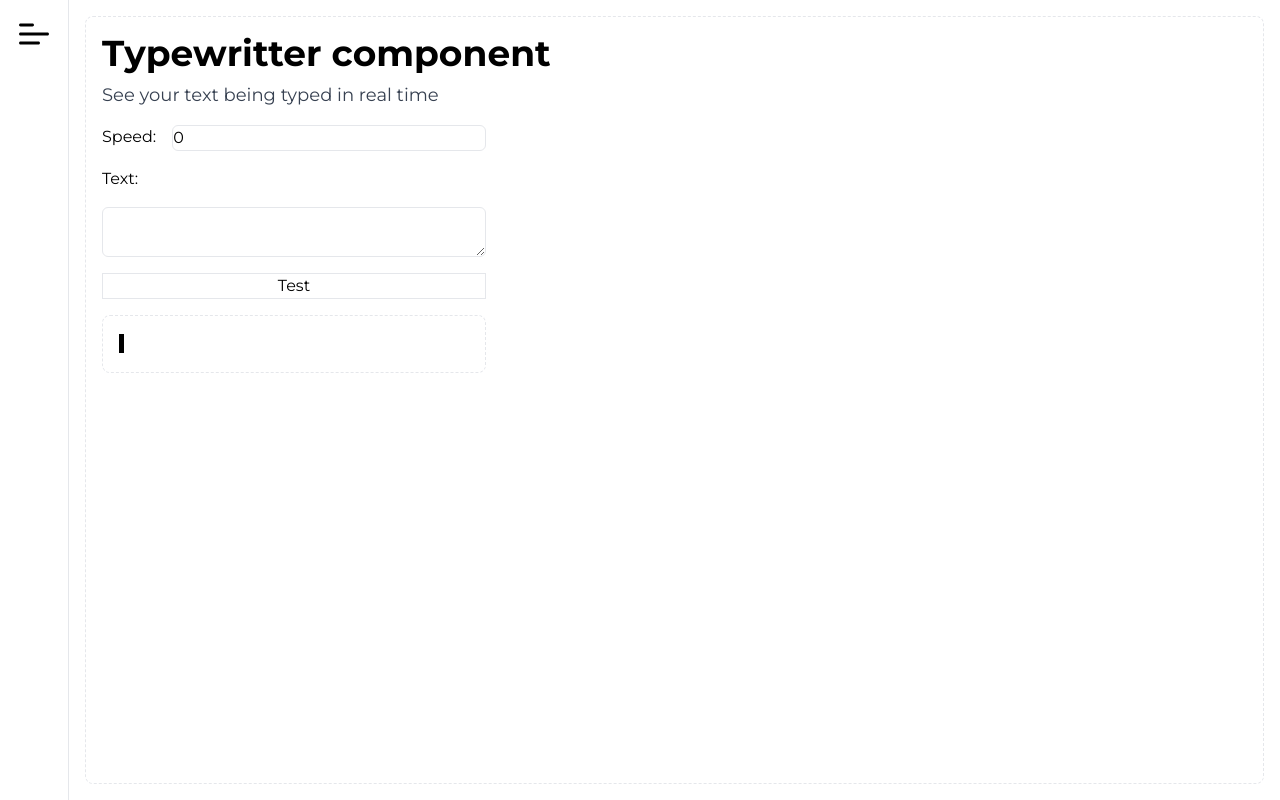
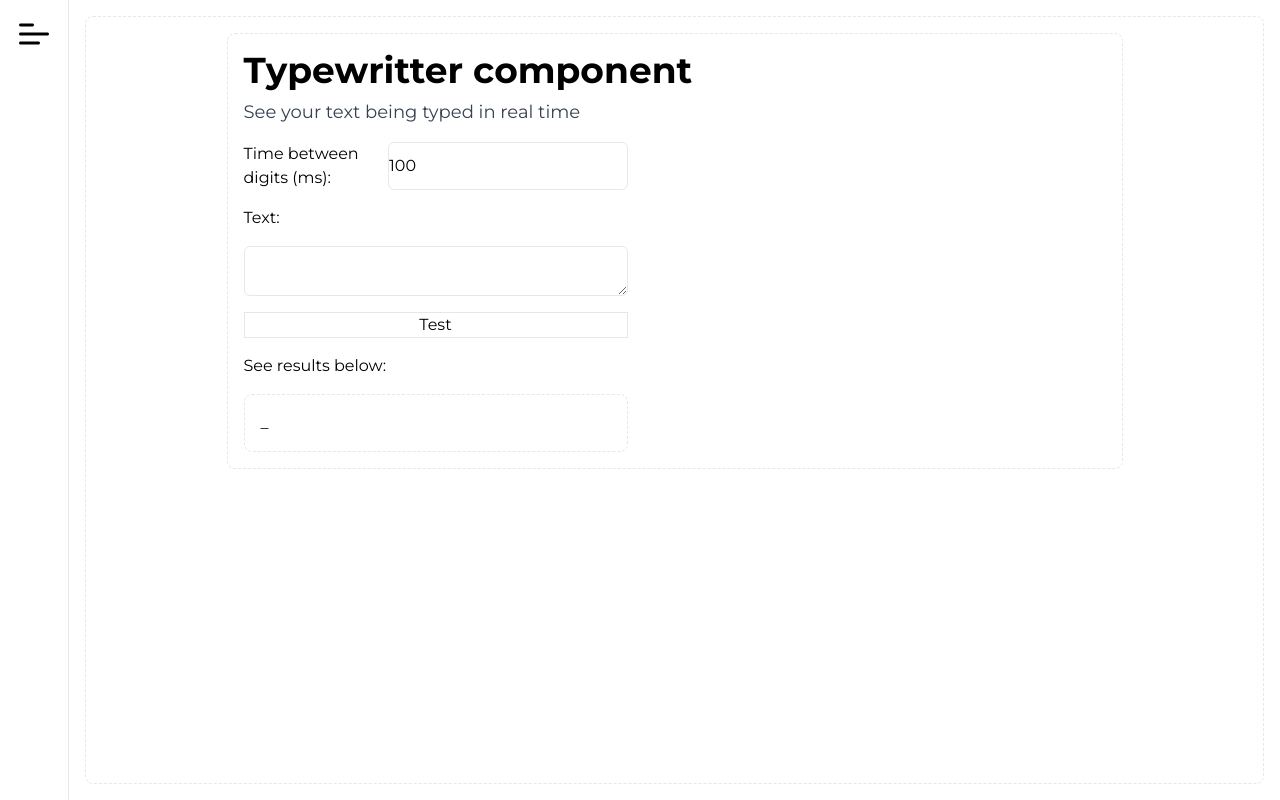
Before and after one commit to satilpereira/satilui, a Next.js app: page /typewritter in a window 1280 px wide. Both pictures are taken after a click on the button "Test". Built offline with nearby package versions, Linux system fonts and the light colour scheme.

Commit message:
fix(layout): Fixed minor layout issues on demo
Now thinks are more easily visible and default value is working

```diff
--- a/app/typewritter/page.tsx
+++ b/app/typewritter/page.tsx
@@ -11,7 +11,7 @@ const page = () => {
   const [isVisible, setIsVisible] = useState(false);
 
   return (
-    <article className='flex flex-col gap-4'>
+    <article className='mx-auto flex w-full max-w-4xl flex-col gap-4 rounded-lg border border-dashed p-4'>
       <div className='space-y-2'>
         <h1 className='text-4xl font-bold'>Typewritter component</h1>
         <p className='text-lg text-gray-700'>
@@ -20,14 +20,16 @@ const page = () => {
       </div>
       <form className='w-full max-w-sm space-y-4'>
         <fieldset className='flex flex-row gap-4'>
-          <label htmlFor='speed'>Speed:</label>
+          <label htmlFor='speed'>Time between digits (ms):</label>
           <input
             className='w-full rounded-md border'
             type='number'
             id='speed'
             name='speed'
             step={4}
-            value={speed}
+            min={0}
+            max={1000}
+            value={speed || 100}
             onChange={(e) => {
               setSpeed((speed) => Number(e.target.value));
             }}
@@ -56,12 +58,13 @@ const page = () => {
       >
         Test
       </button>
+      <div>See results below:</div>
       <div
         key={key.key}
         className='w-full max-w-sm rounded-lg border border-dashed p-4'
       >
         {isVisible && (
-          <Typewritter textSpeed={speed}>{printedText}</Typewritter>
+          <Typewritter textSpeed={speed || 100}>{printedText}</Typewritter>
         )}
       </div>
     </article>
--- a/components/Typewritter/Typewritter.tsx
+++ b/components/Typewritter/Typewritter.tsx
@@ -1,6 +1,6 @@
 'use client';
 
-import React, { FC, ReactNode, useState, useEffect } from 'react';
+import React, { FC, useState, useEffect } from 'react';
 
 interface Props {
   className?: string;
@@ -46,11 +46,9 @@ const Typewritter: FC<Props> = (props) => {
       {displayedText}{' '}
       <span
         aria-hidden
-        className={`pointer-events-none bg-black ${
-          blink ? 'opacity-100' : 'opacity-0'
-        }`}
+        className={`pointer-events-none ${blink ? 'opacity-100' : 'opacity-0'}`}
       >
-        |
+        _
       </span>
     </div>
   );
```
